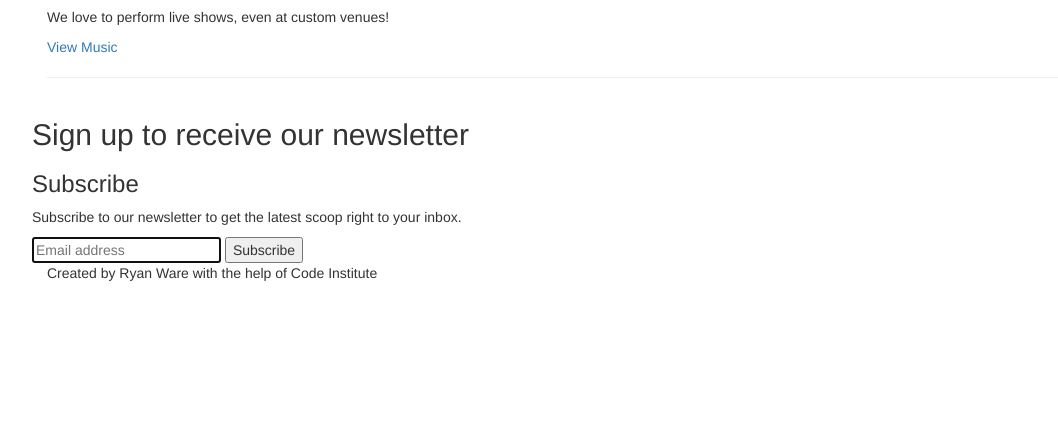
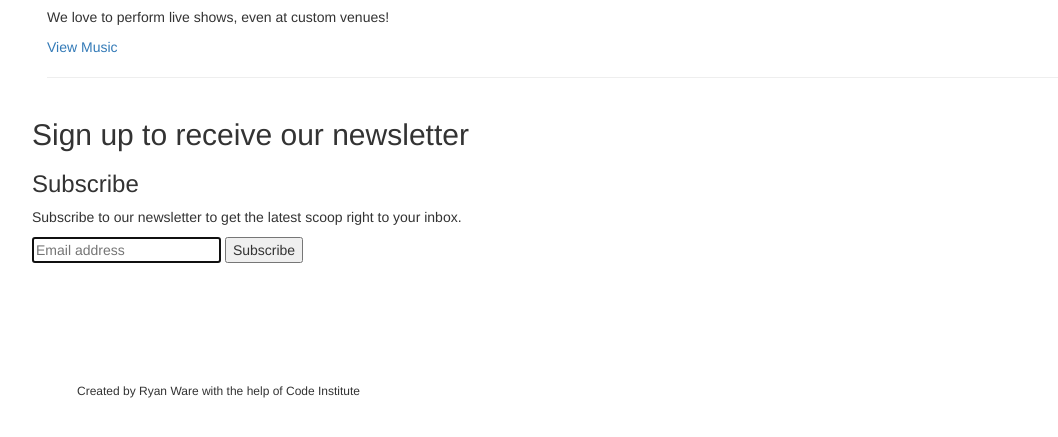
Before and after one commit to Code-Institute-Submissions/Stream_1_New, a website: page app/index.html at #!/home in a window 1280 px wide. Shown: the part 717-1154 px from the top of the page, without its empty margins (23-1081 px from the left). Drawn offline with nearby package versions, Linux system fonts and the light colour scheme.

Commit message:
edited footer for all

```diff
--- a/app/css/style.css
+++ b/app/css/style.css
@@ -31,4 +31,7 @@ footer {
 .footerp {
 	font-size: 12px;
 	text-align: right;
+	position: absolute;
+	margin-top: 120px;
+	margin-left: 30px;
 }
--- a/app/templates/home.html
+++ b/app/templates/home.html
@@ -23,5 +23,5 @@
   </body>
 </div>
 <footer>
-  <p>Created by Ryan Ware with the help of Code Institute</p>
+  <p class="footerp">Created by Ryan Ware with the help of Code Institute</p>
 </footer>
```
Also changed, not shown: app/templates/music.html (+1 -1 lines), app/templates/schedule.html (+1 -1 lines), app/templates/video.html (+1 -1 lines).
